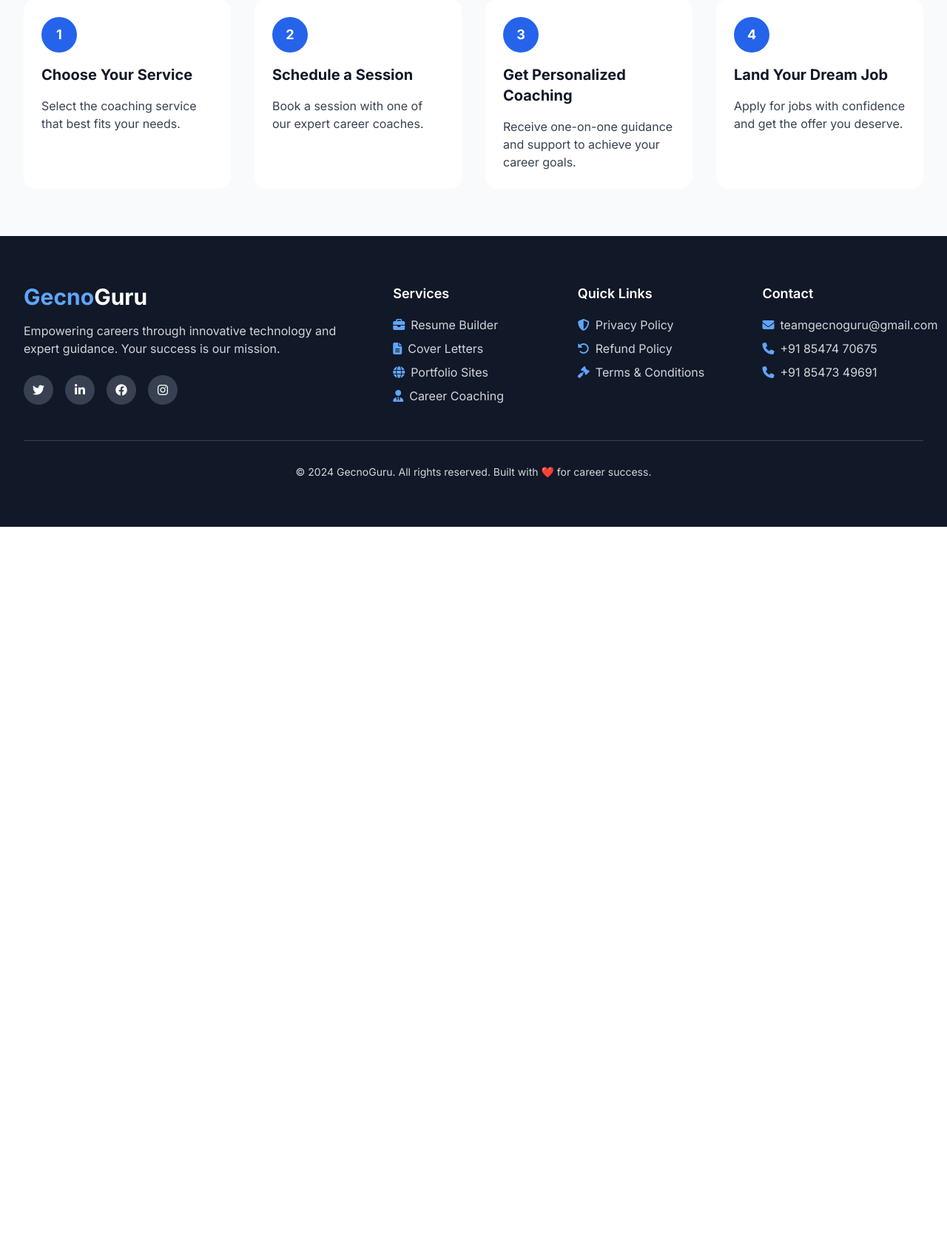
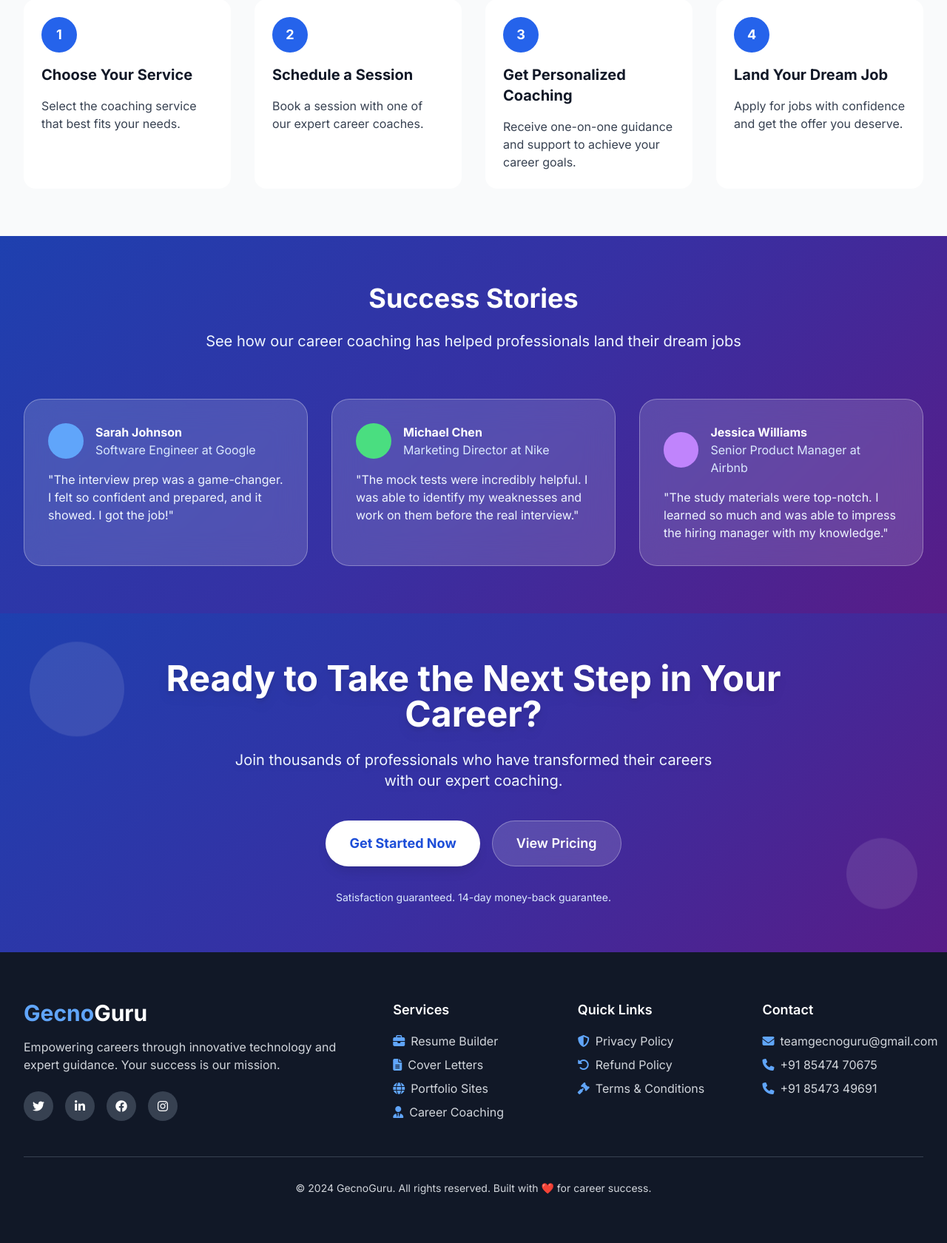
Before and after one commit to nerajlal/gecno_guru, a Laravel app: page /career in a window 1280 px wide. Shown: the part 1130-2810 px from the top of the page at 74% size. Before the commit the page ends 1842 px from the top, so only its background shows below. Run offline with Laravel 10, Linux system fonts and the light colour scheme; some libraries are stand-ins or nearby versions.

Commit message:
feat: update career page and add header link
This change updates the career page to include all the sections from the resume page, with content adapted for career coaching. It also adds a 'Career Coaching' link to the header's services menu.

```diff
--- a/resources/views/career.blade.php
+++ b/resources/views/career.blade.php
@@ -92,4 +92,82 @@
         </div>
     </section>
 
+    <!-- Testimonials Section -->
+    <section class="py-16 gradient-bg">
+        <div class="max-w-7xl mx-auto px-4 sm:px-6 lg:px-8">
+            <div class="text-center mb-16">
+                <h2 class="text-3xl sm:text-4xl font-bold text-white mb-6">Success Stories</h2>
+                <p class="text-xl text-blue-50 max-w-3xl mx-auto">See how our career coaching has helped professionals land their dream jobs</p>
+            </div>
+
+            <div class="grid md:grid-cols-3 gap-8">
+                <div class="glass-effect p-8 rounded-3xl">
+                    <div class="flex items-center mb-4">
+                        <div class="w-12 h-12 bg-blue-400 rounded-full"></div>
+                        <div class="ml-4">
+                            <h4 class="text-white font-bold">Sarah Johnson</h4>
+                            <p class="text-blue-100">Software Engineer at Google</p>
+                        </div>
+                    </div>
+                    <p class="text-blue-50">"The interview prep was a game-changer. I felt so confident and prepared, and it showed. I got the job!"</p>
+                </div>
+
+                <div class="glass-effect p-8 rounded-3xl">
+                    <div class="flex items-center mb-4">
+                        <div class="w-12 h-12 bg-green-400 rounded-full"></div>
+                        <div class="ml-4">
+                            <h4 class="text-white font-bold">Michael Chen</h4>
+                            <p class="text-blue-100">Marketing Director at Nike</p>
+                        </div>
+                    </div>
+                    <p class="text-blue-50">"The mock tests were incredibly helpful. I was able to identify my weaknesses and work on them before the real interview."</p>
+                </div>
+
+                <div class="glass-effect p-8 rounded-3xl">
+                    <div class="flex items-center mb-4">
+                        <div class="w-12 h-12 bg-purple-400 rounded-full"></div>
+                        <div class="ml-4">
+                            <h4 class="text-white font-bold">Jessica Williams</h4>
+                            <p class="text-blue-100">Senior Product Manager at Airbnb</p>
+                        </div>
+                    </div>
+                    <p class="text-blue-50">"The study materials were top-notch. I learned so much and was able to impress the hiring manager with my knowledge."</p>
+                </div>
+            </div>
+        </div>
+    </section>
+
+    <!-- Final CTA Section -->
+    <section class="py-16 gradient-bg relative overflow-hidden">
+        <div class="absolute inset-0">
+            <div class="absolute top-10 left-10 w-32 h-32 bg-white bg-opacity-10 rounded-full floating"></div>
+            <div class="absolute bottom-10 right-10 w-24 h-24 bg-white bg-opacity-10 rounded-full floating" style="animation-delay: -3s;"></div>
+        </div>
+
+        <div class="max-w-4xl mx-auto text-center px-4 sm:px-6 lg:px-8 relative z-10">
+            <h2 class="text-3xl sm:text-4xl lg:text-5xl font-bold text-white mb-6 drop-shadow-lg">Ready to Take the Next Step in Your Career?</h2>
+            <p class="text-lg sm:text-xl text-blue-50 mb-10 max-w-2xl mx-auto drop-shadow-md">Join thousands of professionals who have transformed their careers with our expert coaching.</p>
+
+            <div class="flex flex-col sm:flex-row gap-4 justify-center">
+                @guest
+                <button class="bg-white text-blue-700 px-6 sm:px-8 py-3 sm:py-4 rounded-full font-bold text-base sm:text-lg hover:scale-105 transition-all duration-200 glow shadow-lg login-trigger">
+                    Get Started Now
+                </button>
+                <button class="glass-effect px-6 sm:px-8 py-3 sm:py-4 rounded-full font-semibold text-base sm:text-lg text-white hover:bg-white hover:bg-opacity-25 transition-all duration-200 border border-white border-opacity-30 login-trigger">
+                    View Pricing
+                </button>
+                @else
+                <a href="#" class="bg-white text-blue-700 px-6 sm:px-8 py-3 sm:py-4 rounded-full font-bold text-base sm:text-lg hover:scale-105 transition-all duration-200 glow shadow-lg">
+                    Get Started Now
+                </a>
+                <a href="#" class="glass-effect px-6 sm:px-8 py-3 sm:py-4 rounded-full font-semibold text-base sm:text-lg text-white hover:bg-white hover:bg-opacity-25 transition-all duration-200 border border-white border-opacity-30">
+                    View Pricing
+                </a>
+                @endguest
+            </div>
+
+            <p class="text-blue-100 mt-8 text-sm">Satisfaction guaranteed. 14-day money-back guarantee.</p>
+        </div>
+    </section>
+
 @include('includes.footer')
--- a/resources/views/includes/header.blade.php
+++ b/resources/views/includes/header.blade.php
@@ -154,6 +154,7 @@
                                 <a href="/resume" class="block px-4 py-2 text-gray-800 hover:bg-gray-100 rounded-md">Resume Builder</a>
                                 <a href="/portfolio" class="block px-4 py-2 text-gray-800 hover:bg-gray-100 rounded-md">Portfolio Builder</a>
                                 <a href="/coverletter" class="block px-4 py-2 text-gray-800 hover:bg-gray-100 rounded-md">Cover Letter Builder</a>
+                                <a href="/career" class="block px-4 py-2 text-gray-800 hover:bg-gray-100 rounded-md">Career Coaching</a>
                         </div>
                     </div>
                     <a href="#about" class="text-white hover:text-blue-300 transition-colors duration-200 font-medium">About</a>
@@ -196,6 +197,7 @@
                             <a href="/resume" class="block pl-4 text-white hover:text-blue-300 transition-colors duration-200 font-medium">Resume Builder</a>
                             <a href="/portfolio" class="block pl-4 text-white hover:text-blue-300 transition-colors duration-200 font-medium">Portfolio Builder</a>
                             <a href="/coverletter" class="block pl-4 text-white hover:text-blue-300 transition-colors duration-200 font-medium">Cover Letter Builder</a>
+                            <a href="/career" class="block pl-4 text-white hover:text-blue-300 transition-colors duration-200 font-medium">Career Coaching</a>
                     </div>
                 </div>
                 <a href="#about" class="text-white hover:text-blue-300 transition-colors duration-200 font-medium">About</a>
```
